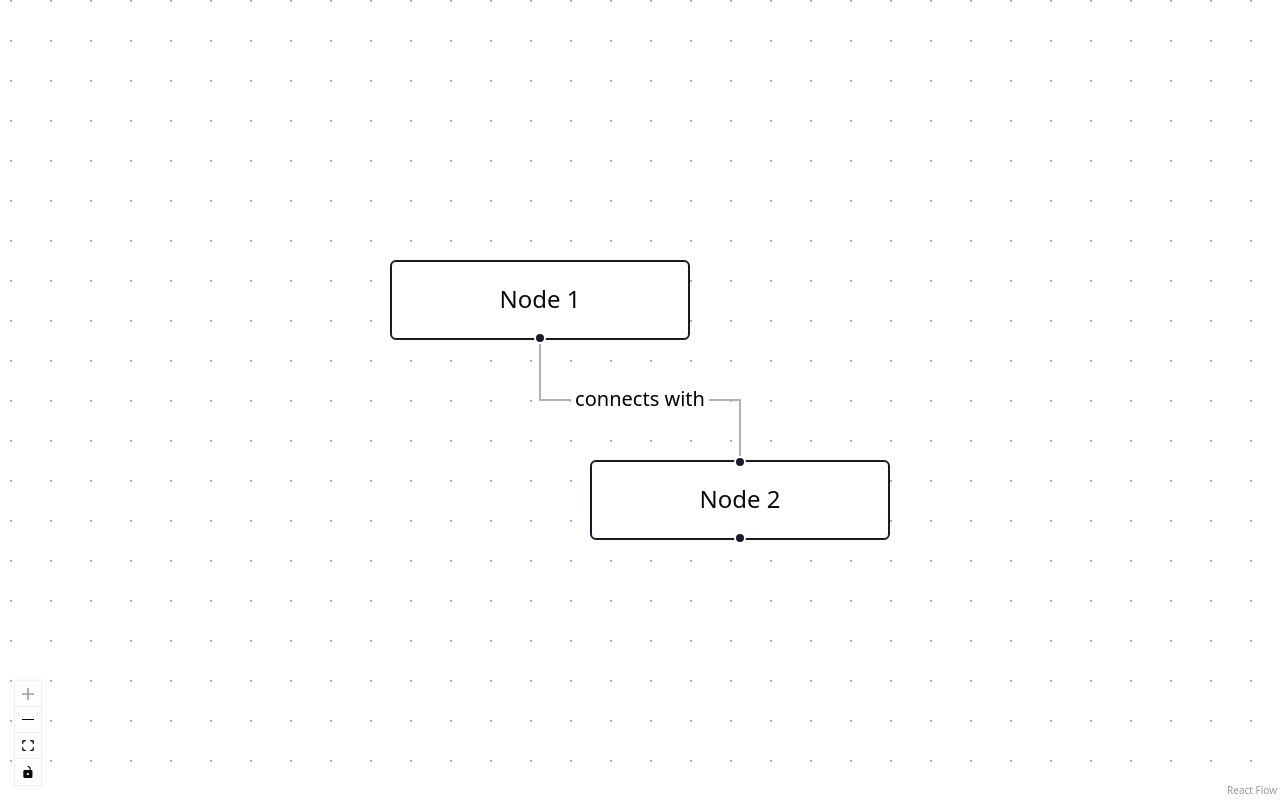
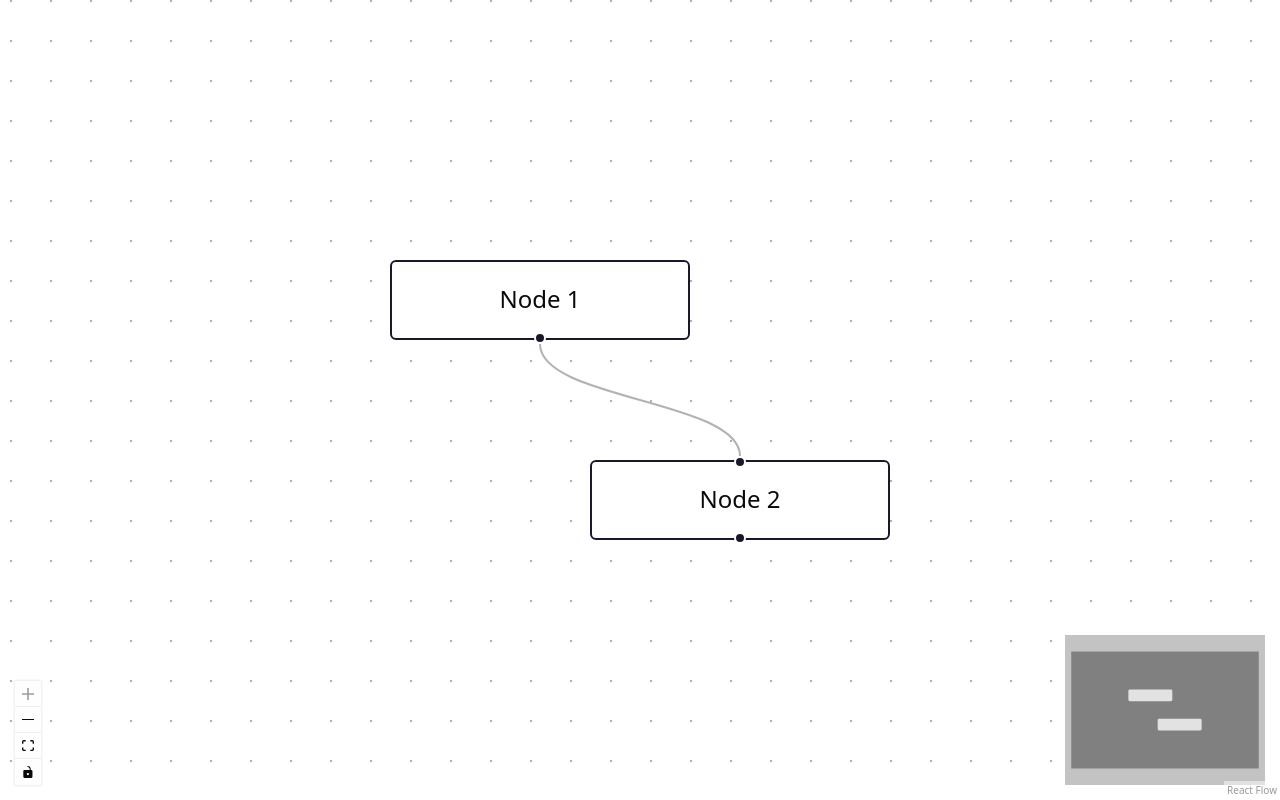
Before and after one commit to Abdullah73k/Brain-Graph, a Next.js app: page / in a window 1280 px wide. Built offline with nearby package versions, Linux system fonts and the light colour scheme.

Commit message:
added config/customizations to infinity board

```diff
--- a/src/app/page.tsx
+++ b/src/app/page.tsx
@@ -1,5 +1,10 @@
-import InfinityBoard from "@/components/infinity-board";
+import InfinityBoard from "@/components/infinity-board/infinity-board";
+import InfinityBoardConfig from "@/components/infinity-board/infinity-board-config";
 
 export default function Home() {
-	return <InfinityBoard />;
+	return (
+		<InfinityBoard>
+			<InfinityBoardConfig />
+		</InfinityBoard>
+	);
 }
--- a/src/components/infinity-board.tsx
+++ /dev/null
@@ -1,37 +0,0 @@
-import { ReactFlow, Background, Controls } from "@xyflow/react";
-import "@xyflow/react/dist/style.css";
-
-const initialNodes = [
-	{
-		id: "n1",
-		position: { x: 0, y: 0 },
-		data: { label: "Node 1" },
-		type: "input",
-	},
-	{
-		id: "n2",
-		position: { x: 100, y: 100 },
-		data: { label: "Node 2" },
-	},
-];
-
-const initialEdges = [
-	{
-		id: "n1-n2",
-		source: "n1",
-		target: "n2",
-		type: "step",
-		label: "connects with",
-	},
-];
-
-export default function InfinityBoard() {
-	return (
-		<div style={{ width: "100vw", height: "100vh" }}>
-			<ReactFlow nodes={initialNodes} edges={initialEdges} fitView>
-				<Background />
-				<Controls />
-			</ReactFlow>
-		</div>
-	);
-}
--- /dev/null
+++ b/src/components/infinity-board/infinity-board-config.tsx
@@ -0,0 +1,11 @@
+import { Background, Controls, MiniMap } from "@xyflow/react";
+
+export default function InfinityBoardConfig() {
+	return (
+		<>
+			<Background />
+			<Controls />
+			<MiniMap bgColor="grey" zoomable pannable />
+		</>
+	);
+}
--- /dev/null
+++ b/src/components/infinity-board/infinity-board.tsx
@@ -0,0 +1,66 @@
+"use client";
+
+import {
+	ReactFlow,
+	Node,
+	Edge,
+	useNodesState,
+	useEdgesState,
+	OnConnect,
+	addEdge,
+	ReactFlowProvider,
+} from "@xyflow/react";
+import "@xyflow/react/dist/style.css";
+
+const initialNodes: Node[] = [
+	{
+		id: "n1",
+		position: { x: 0, y: 0 },
+		data: { label: "Node 1" },
+		type: "input",
+	},
+	{
+		id: "n2",
+		position: { x: 100, y: 100 },
+		data: { label: "Node 2" },
+	},
+];
+
+const initialEdges: Edge[] = [
+	{
+		id: "n1-n2",
+		source: "n1",
+		target: "n2",
+	},
+];
+
+export default function InfinityBoard({
+	children,
+}: {
+	children?: React.ReactNode;
+}) {
+	const [nodes, setNodes, onNodesChange] = useNodesState(initialNodes);
+	const [edges, setEdges, onEdgesChange] = useEdgesState(initialEdges);
+
+	const onConnect: OnConnect = (params) =>
+		setEdges((edges) => addEdge(params, edges));
+
+	return (
+		<ReactFlowProvider>
+			<div style={{ width: "100vw", height: "100vh" }}>
+				<ReactFlow
+					nodes={nodes}
+					edges={edges}
+					onNodesChange={onNodesChange}
+					onEdgesChange={onEdgesChange}
+					onConnect={onConnect}
+					// This gives u info of the node u click on
+					onSelectionChange={console.log}
+					fitView
+				>
+					{children}
+				</ReactFlow>
+			</div>
+		</ReactFlowProvider>
+	);
+}
```
